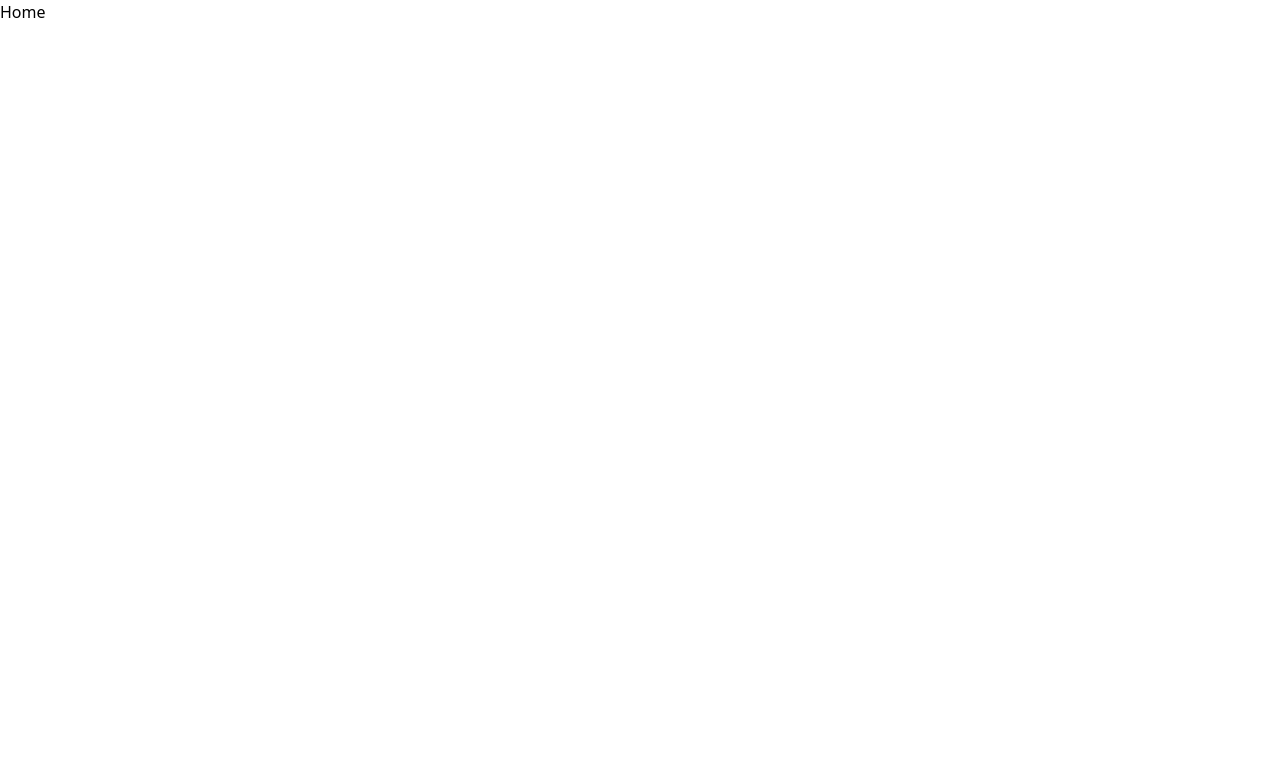
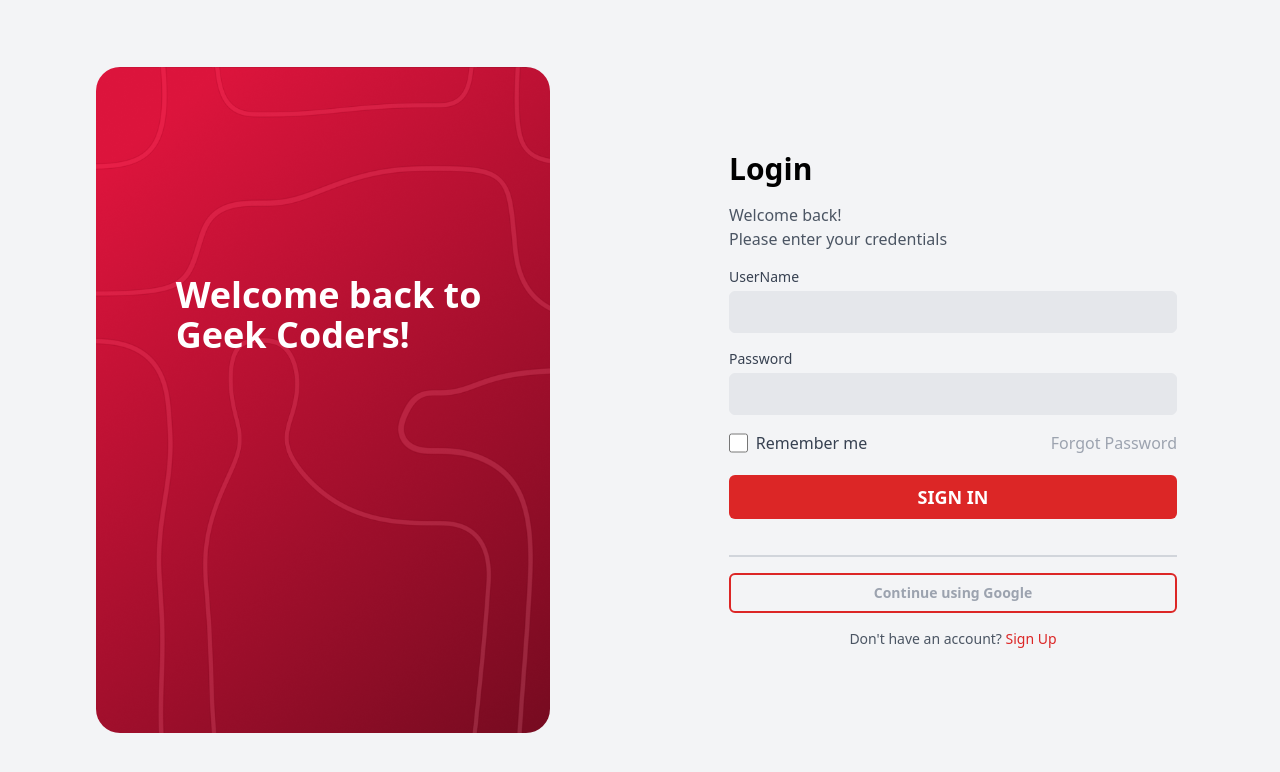
Before and after one commit to geekcoders-community/GeekCoders.Community, a Next.js app: page / in a window 1280 px wide. Shown: the top 772 px of the page. Built offline with nearby package versions, Linux system fonts and the light colour scheme.

Commit message:
Login page - 1

```diff
--- a/app/globals.css
+++ b/app/globals.css
@@ -1,3 +1,4 @@
 @tailwind base;
 @tailwind components;
 @tailwind utilities;
+/* In globals.css */
--- /dev/null
+++ b/app/login/login.js
@@ -0,0 +1,82 @@
+
+export default function Login(){
+
+return(<>
+<div className="flex min-h-screen bg-gray-100">
+     {/* Red Box Section - Right Side */}
+     <div className="hidden md:flex pl-5 flex-1 items-center justify-center">
+     <div className="bg-[url('./assets/loginframe.png')] bg-cover bg-center text-white pl-20 px-8 py-20 rounded-3xl w-3/4 h-5/6">
+          <h1 className="text-4xl font-bold mt-32">Welcome back to</h1>
+          <h1 className="text-4xl font-bold">Geek Coders!</h1>
+        </div>
+      </div>
+
+
+      {/* Sign Up Form Section */}
+      <div className="flex flex-1 items-center justify-center p-6">
+        {/* Container for the Sign-Up Form */}
+        <div className="max-w-md w-full">
+          {/* Header for the Sign-Up Form */}
+          <h2 className="text-3xl font-Clashd font-bold mb-4">Login</h2>
+          <p className="text-gray-600 mb-4">
+            Welcome back!<br />Please enter your credentials
+          </p>
+
+          {/* Sign-Up Form */}
+          <form>
+            {/* Name Input Field */}
+            <div className="mb-4">
+              <label className="block text-sm font-medium text-gray-700">UserName</label>
+              <input
+                type="text"
+                className="mt-1 w-full px-3 py-2 border rounded-md bg-gray-200 focus:outline-none"
+              />
+            </div>
+
+
+
+
+
+            {/* Password Input Field */}
+            <div className="mb-4">
+              <label className="block text-sm font-medium text-gray-700">Password</label>
+              <input
+                type="password"
+                className="mt-1 w-full px-3 py-2 border rounded-md bg-gray-200 focus:outline-none"
+              />
+            </div>
+
+            <div className="flex items-center">
+            <input
+                type="checkbox"
+                className="form-checkbox h-5 w-5 text-gray-600 border-gray-300 rounded focus:ring-gray-500 mr-2"
+            />
+             <div className="flex justify-between w-full">
+                     <label className="text-gray-700">Remember me</label>
+                     <a href="#" className="text-gray-400">Forgot Password</a>
+              </div>
+            </div>
+            {/* Submit Button */}
+            <button
+              type="submit"
+              className="w-full bg-red-600 text-white py-2 my-5 rounded-md text-lg font-semibold hover:bg-red-700"
+            >
+              SIGN IN
+            </button>
+          </form>
+          <hr className="border-t-2 border-gray-300 my-4" />
+          <button
+              type="submit"
+              className="w-full text-gray-400 py-2 rounded-md text-sm font-semibold border-2 border-red-600"
+            >
+              Continue using Google</button>
+          {/* Link to Login Page */}
+          <p className="mt-4 text-center text-sm text-gray-600">
+            Don't have an account? <a href="#" className="text-red-600 hover:underline">Sign Up</a>
+          </p>
+        </div>
+      </div>
+    </div>
+</>);
+
+}
--- a/app/page.js
+++ b/app/page.js
@@ -1,7 +1,9 @@
+import Login from "./login/login";
+
 export default function Home() {
   return (
     <>
-      Home
+      <Login/>
     </>
   );
 }
```
Also changed, not shown: app/assets/Google.png (added), app/assets/loginframe.png (added), app/signup/signup.js (renamed from app/signup/page.js).
